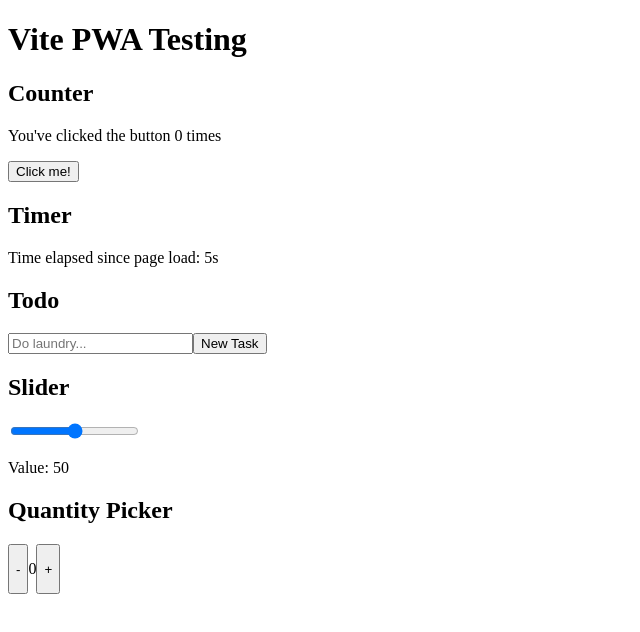
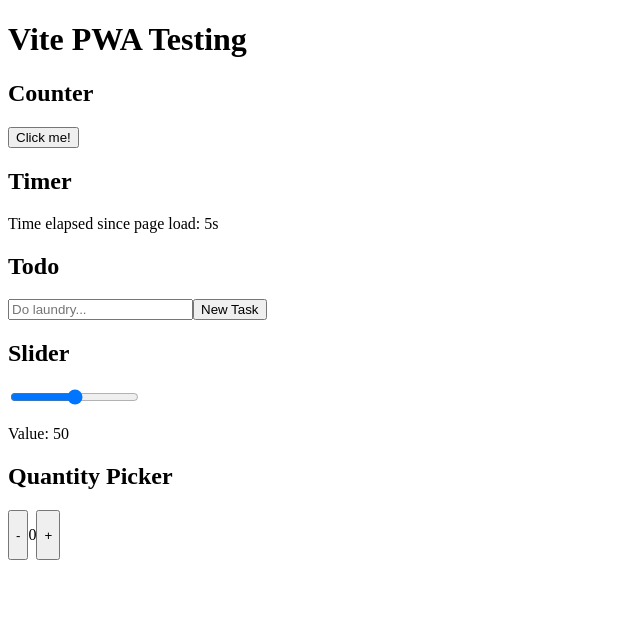
Before and after one commit to TarsiSurdi/vite-pwa, a React (Vite) app: page / in a window 1280 px wide. Shown: the top 632 px of the page, without its empty margins (0-640 px from the left). Built offline with nearby package versions, Linux system fonts and the light colour scheme.

Commit message:
fix: Counter component showing zero state and wrong plural

```diff
--- a/src/components/Counter.tsx
+++ b/src/components/Counter.tsx
@@ -10,7 +10,11 @@
   return (
     <div id="counter">
       <h2>Counter</h2>
-      <p>You&apos;ve clicked the button {count} times</p>
+      {count > 0 && (
+        <p>
+          You&apos;ve clicked the button {count} time{count > 1 && "s"}
+        </p>
+      )}
       <button onClick={handleClick}>Click me!</button>
     </div>
   );
```
